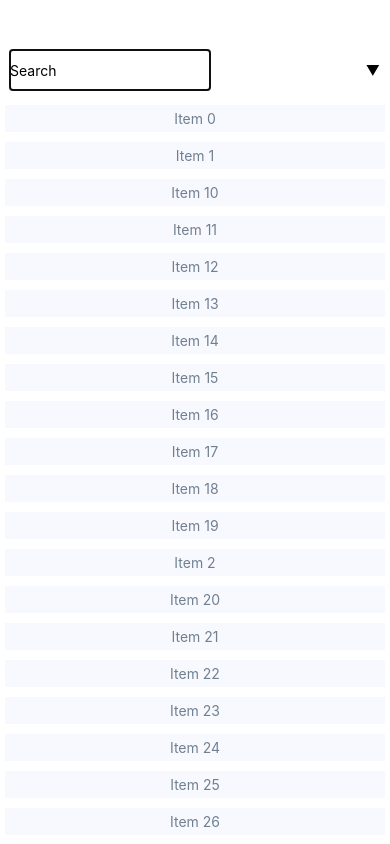
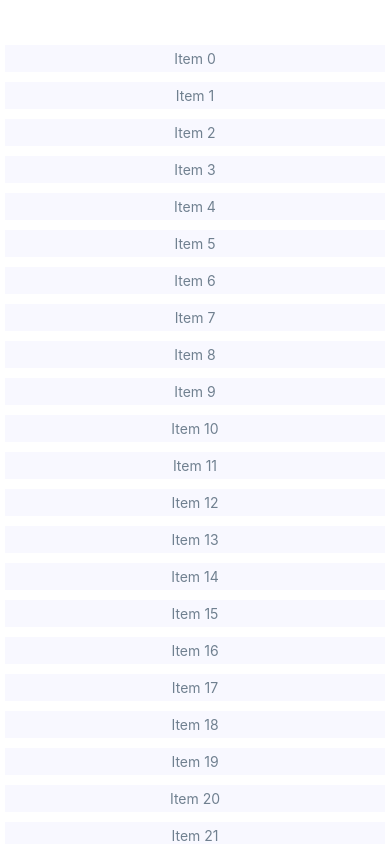
Before and after one commit to JavierFeVe/ExpoApp, a React Native app: screen / in a window 390 px wide. Built offline with nearby package versions, Linux system fonts and the light colour scheme.

Commit message:
lazy list loading

```diff
--- a/List.js
+++ b/List.js
@@ -2,26 +2,22 @@ import React from "react";
 import PropTypes from "prop-types";
 import { Text, FlatList } from "react-native";
 import styles from "./styles";
-import ListControls from "./ListControls";
 
-export default function List({ Controls, data, onFilter, onSort, asc }) {
+export default function List({ data, fetchItems, refreshItems, isRefreshing }) {
   return (
     <FlatList
       data={data}
-      ListHeaderComponent={<Controls {...{ onFilter, onSort, asc }} />}
       renderItem={({ item }) => <Text style={styles.item}>{item.value}</Text>}
+      onEndReached={fetchItems}
+      onRefresh={refreshItems}
+      refreshing={isRefreshing}
     />
   );
 }
 
 List.propTypes = {
-  Controls: PropTypes.func.isRequired,
   data: PropTypes.array.isRequired,
-  onFilter: PropTypes.func.isRequired,
-  onSort: PropTypes.func.isRequired,
-  asc: PropTypes.bool.isRequired,
+  fetchItems: PropTypes.func.isRequired,
+  refreshItems: PropTypes.func.isRequired,
+  isRefreshing: PropTypes.bool.isRequired,
 };
-
-List.defaultProps = {
-  Controls: ListControls,
-};
--- a/ListContainer.js
+++ b/ListContainer.js
@@ -1,40 +1,54 @@
-import React, { useState,useMemo } from "react";
+import React, { useState, useEffect } from "react";
+import * as api from "./api";
 import List from "./List";
 
-function mapItems(items) {
-    return items.map((value,i) => ({key:i.toString(),value}))
+export default function ListContainer() {
+  const [data, setData] = useState([]);
+  const [isRefreshing, setIsRefreshing] = useState(false);
+
+  function fetchItems() {
+    return api
+      .fetchItems()
+      .then((resp) => resp.json())
+      .then(({ items }) => {
+        setData([
+          ...data,
+          ...items.map((value) => ({
+            key: value,
+            value,
+          })),
+        ]);
+      });
   }
 
-const array = new Array(100).fill(null).map((v,i) => `Item ${i}`)
+  function refreshItems() {
+    setIsRefreshing(true);
+    return api
+      .fetchItems({ refresh: true })
+      .then((resp) => resp.json())
+      .then(({ items }) => {
+        setData(
+          items.map((value) => ({
+            key: value,
+            value,
+          }))
+        );
+      })
+      .finally(() => {
+        setIsRefreshing(false);
+      });
+  }
 
-
-function filterAndSort(text,asc){
-    return array
-        .filter((i) => text.length === 0 || i.includes(text))
-        .sort(
-            asc
-            ? (a, b) => (a > b ? 1 : a < b ? -1 : 0)
-            : (a, b) => (b > a ? 1 : b < a ? -1 : 0)
-        );
-}
-export default function ListContainer() {
-    const [asc, setAsc] = useState(true);
-    const [filter, setFilter] = useState("");
-
-    const data = useMemo(() => {
-      return filterAndSort(filter, asc);
-    }, [filter, asc]);
+  useEffect(() => {
+    fetchItems();
+  }, []);
 
   return (
     <List
-        data={mapItems(data)}
-        asc={asc}
-        onFilter={(text) => {
-          setFilter(text);
-        }}
-        onSort={() => {
-          setAsc(!asc);
-        }}
+      data={data}
+      fetchItems={fetchItems}
+      refreshItems={refreshItems}
+      isRefreshing={isRefreshing}
     />
   );
 }
--- /dev/null
+++ b/api.js
@@ -0,0 +1,18 @@
+function* genItems() {
+    let cnt = 0;
+
+    while (true) {
+      yield `Item ${cnt++}`;
+    }
+  }
+
+  const items = genItems();
+
+  export function fetchItems() {
+    return Promise.resolve({
+      json: () =>
+        Promise.resolve({
+          items: new Array(30).fill(null).map(() => items.next().value),
+        }),
+    });
+  }
```
Lines whose indentation alone changed are shown as unchanged.
